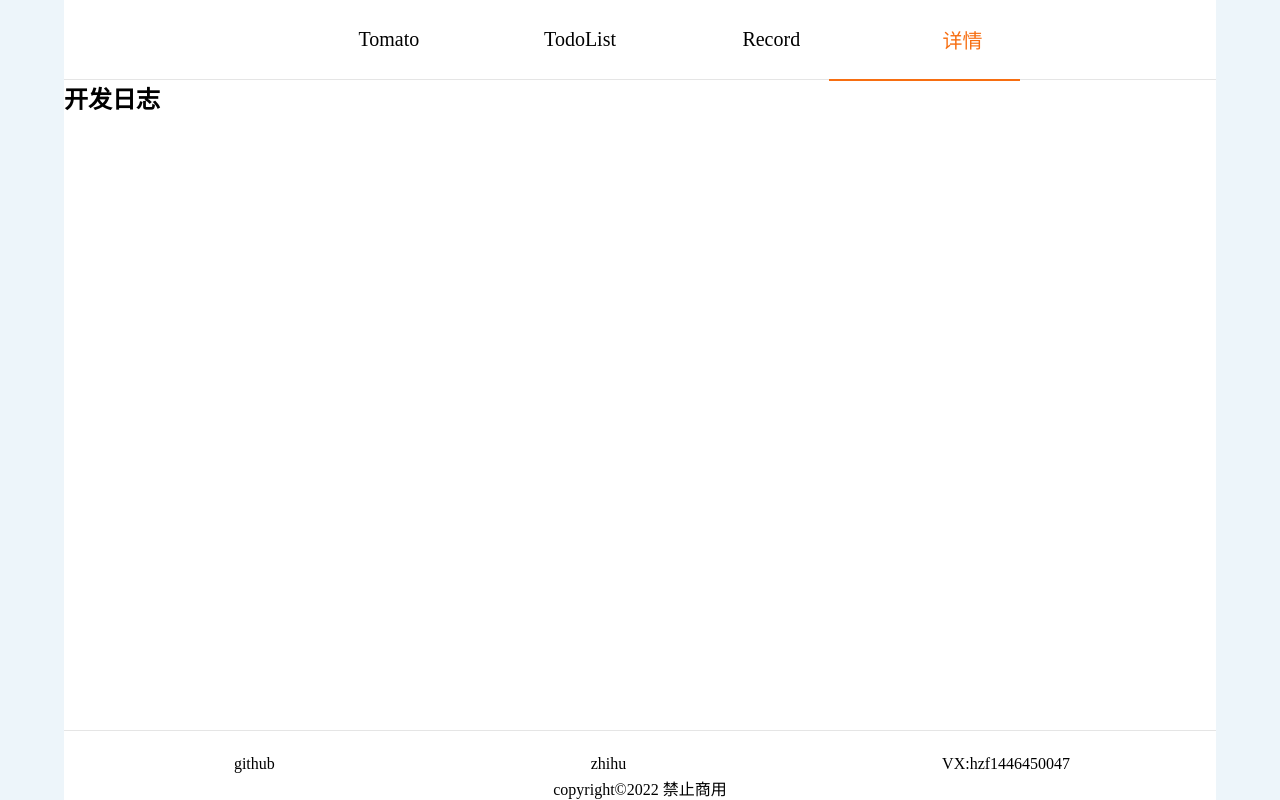
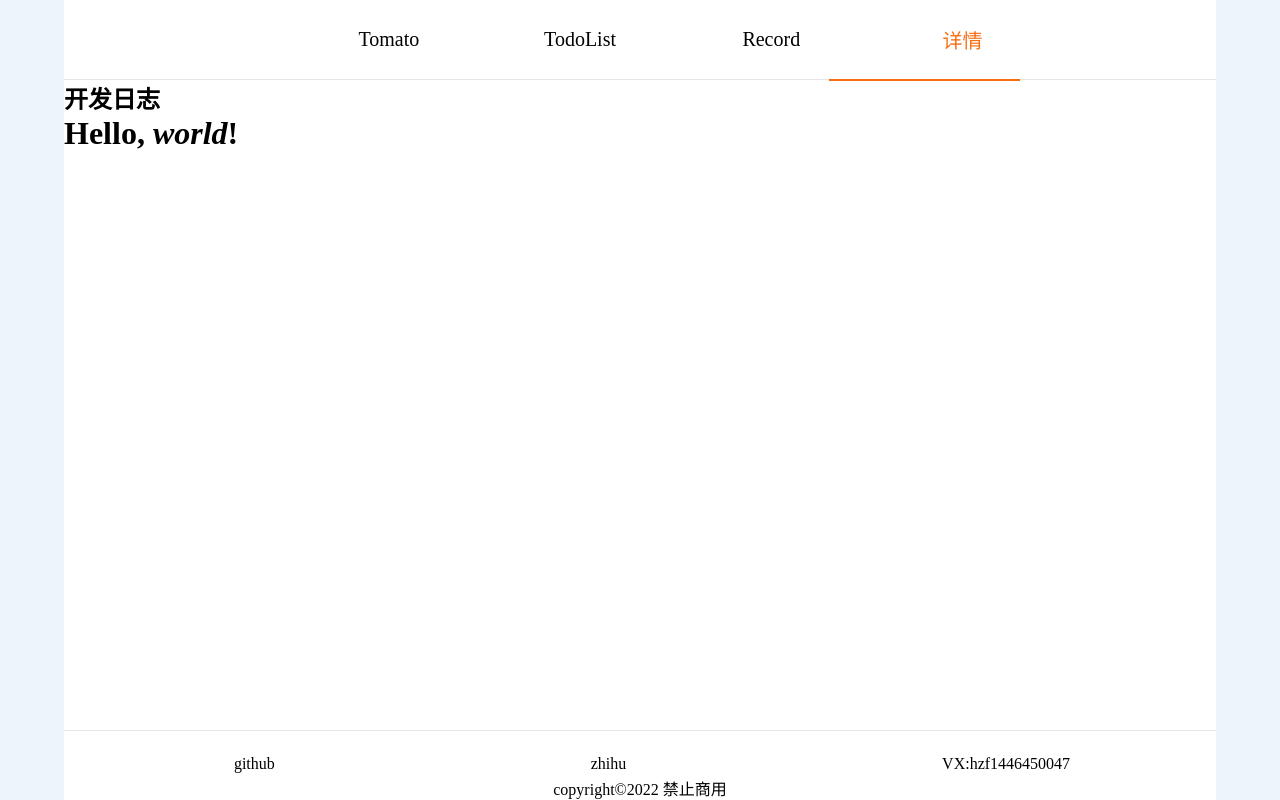
Before and after one commit to 1446450047/Tomato-ToDo, a React (Create React App) app: page /info in a window 1280 px wide. Built offline with nearby package versions, Linux system fonts and the light colour scheme.

Commit message:
引入react-markdown

```diff
--- a/package.json
+++ b/package.json
@@ -9,6 +9,7 @@
     "@types/styled-components": "^5.1.22",
     "react": "^17.0.2",
     "react-dom": "^17.0.2",
+    "react-markdown": "^8.0.0",
     "react-router": "^6.2.1",
     "react-router-dom": "^6.2.1",
     "react-scripts": "5.0.0",
@@ -41,6 +42,5 @@
   },
   "devDependencies": {
     "@babel/preset-react": "^7.16.7"
-
   }
 }
--- a/src/components/main/Info.jsx
+++ b/src/components/main/Info.jsx
@@ -1,9 +1,12 @@
 import React from "react";
-
+import ReactMarkdown from 'react-markdown'
+import InfoText from "./Info.md"
 function Info(){
+    console.dir(InfoText);
     return(
         <div>
             <h2>开发日志</h2>
+            <ReactMarkdown># Hello, *world*!</ReactMarkdown>
         </div>
     )
 }
```
Also changed, not shown: 1 other file (tests, documents, lock files or other folders).
